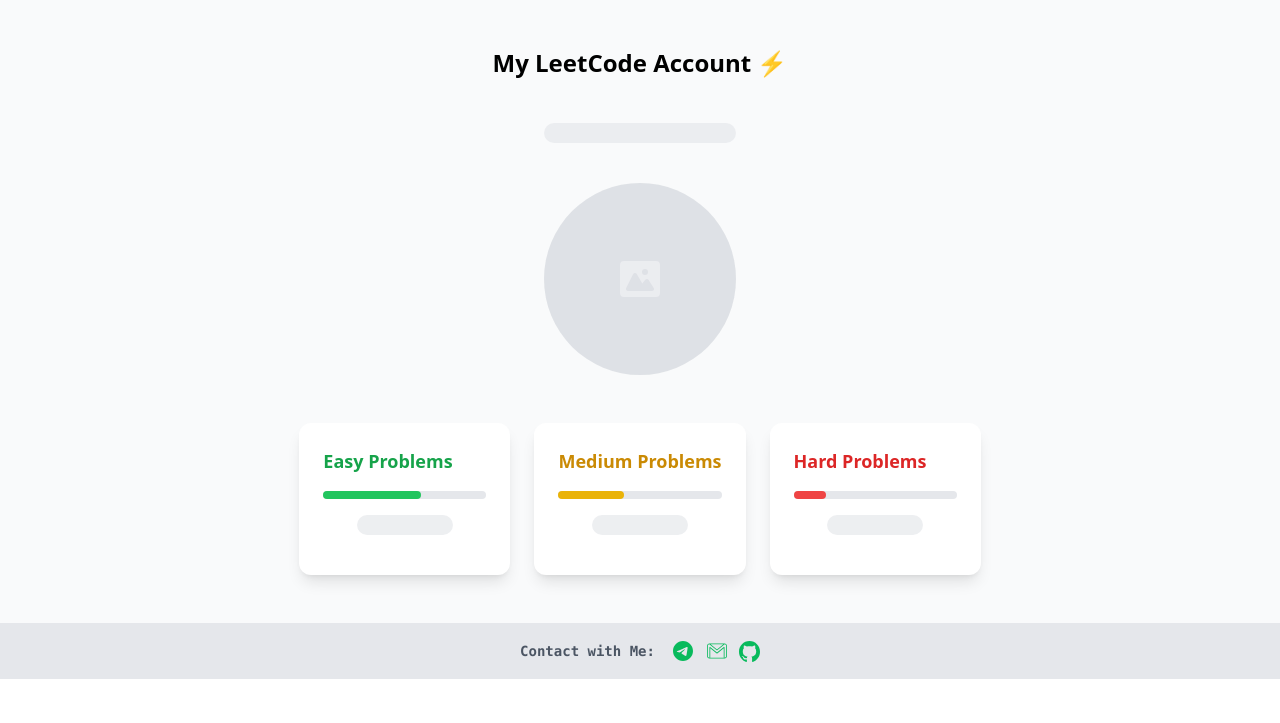
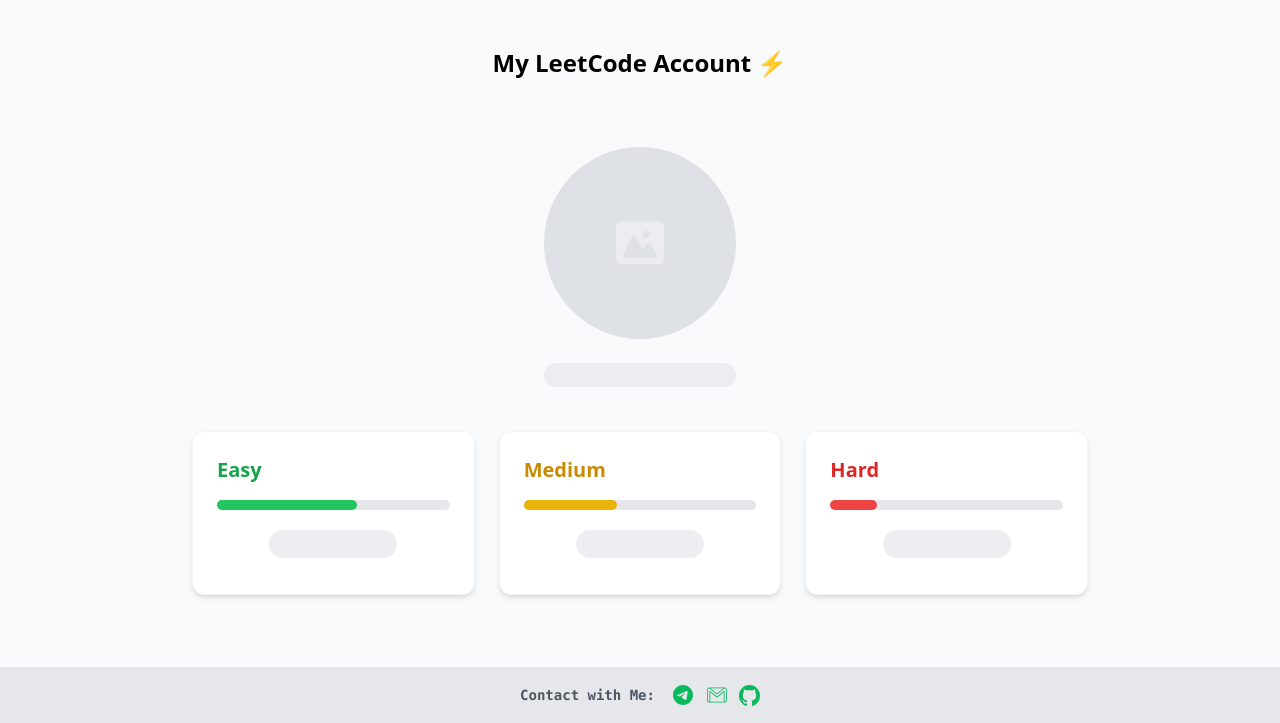
Before and after one commit to django-frog/django-portfolio, a Django app: page /home/media/ in a window 1280 px wide. Shown: the part 593-1316 px from the top of the page. Before the commit the page ends 1272 px from the top, so only its background shows below. Run offline with Django 4.2, Linux system fonts and the light colour scheme.

Commit message:
Make Media Page More Responsive.
Enhance the design of media page, to be responsive with small screens
- Add media page to mobile navbar
- Update leetcode cards design

```diff
--- a/core/templates/portfolio/components/navbar.html
+++ b/core/templates/portfolio/components/navbar.html
@@ -55,6 +55,7 @@
     <nav id="mobile-menu" class="hidden md:hidden bg-gray-100 dark:bg-gray-800">
         <a href="{% url 'core:home_page' %}" class="block px-6 py-2 text-gray-600 dark:text-gray-300 hover:text-green-600 dark:hover:text-green-400">Home</a>
         <a href="{% url 'core:about_page' %}" class="block px-6 py-2 text-gray-600 dark:text-gray-300 hover:text-green-600 dark:hover:text-green-400">About</a>
+        <a href="{% url 'core:media_page' %}" class="block px-6 py-2 text-gray-600 dark:text-gray-300 hover:text-green-600 dark:hover:text-green-400">Media</a>
         <a href="{% url 'projects:projects_page' %}" class="block px-6 py-2 text-gray-600 dark:text-gray-300 hover:text-green-600 dark:hover:text-green-400">Projects</a>
     </nav>
 </header>
--- a/core/templates/portfolio/media_page.html
+++ b/core/templates/portfolio/media_page.html
@@ -33,7 +33,7 @@
         <div>
             <img id="github_img" class="hidden h-48 rounded-full w-48 border border-solid" src="{% static 'core/github_account.jpeg' %}" />
         </div>
-        <div class="flex flex-col md:flex-row justify-between justify-items-center gap-6">
+        <div class="flex flex-row gap-8 md:gap-6 justify-between justify-items-center">
             <div>
                 <p class="font-mono text-center font-semibold uppercase text-gray-600 dark:text-gray-50">{% trans "# Followers" %}</p>
                 <div id="followers_placeholder" class="h-5 bg-gray-200 animate-pulse rounded-full dark:bg-gray-700 w-48 mb-4"></div>
@@ -53,60 +53,71 @@
         </p>
     </div>
 
-    <div class="flex flex-col items-center gap-6">
-        <!-- LeetCode Username -->
-        <div class="text-center">
-            <div id="leetcode_name_placeholder" class="h-5 bg-gray-200 animate-pulse rounded-full dark:bg-gray-700 w-48 mb-4"></div>
-            <h2 id="leetcode_name" class="hidden font-bold text-xl font-mono dark:text-white text-gray-800"></h2>
-        </div>
+    <div class="flex flex-col items-center gap-8 px-4 py-6 w-full">
+        <!-- Profile Section -->
+        <div class="flex flex-col items-center gap-6 w-full">
 
-        <!-- LeetCode Profile Image -->
-        <div id="leetcode_img_placeholder" class="space-y-8 animate-pulse md:space-y-0 md:space-x-8 rtl:space-x-reverse">
-            <div class="flex items-center justify-center w-48 h-48 bg-gray-300 rounded-full dark:bg-gray-700">
-                <svg class="w-10 h-10 text-gray-200 dark:text-gray-600" aria-hidden="true" xmlns="http://www.w3.org/2000/svg" fill="currentColor" viewBox="0 0 20 18">
+            <!-- LeetCode Profile Image - Fixed Version -->
+            <div class="relative">
+                <!-- Loading Placeholder -->
+                <div id="leetcode_img_placeholder" class="flex items-center justify-center w-48 h-48 bg-gray-300 rounded-full dark:bg-gray-700 animate-pulse">
+                    <svg class="w-12 h-12 text-gray-200 dark:text-gray-600" aria-hidden="true" xmlns="http://www.w3.org/2000/svg" fill="currentColor" viewBox="0 0 20 18">
                         <path d="M18 0H2a2 2 0 0 0-2 2v14a2 2 0 0 0 2 2h16a2 2 0 0 0 2-2V2a2 2 0 0 0-2-2Zm-5.5 4a1.5 1.5 0 1 1 0 3 1.5 1.5 0 0 1 0-3Zm4.376 10.481A1 1 0 0 1 16 15H4a1 1 0 0 1-.895-1.447l3.5-7A1 1 0 0 1 7.468 6a.965.965 0 0 1 .9.5l2.775 4.757 1.546-1.887a1 1 0 0 1 1.618.1l2.541 4a1 1 0 0 1 .028 1.011Z"/>
                     </svg>
                 </div>
+                <div>
+                    <!-- Actual Image - Fixed Properties -->
+                    <img id="leetcode_img"
+                         class="hidden w-48 h-48 rounded-full border-4 border-green-500 dark:border-green-600 object-cover shadow-lg"
+                         alt="LeetCode Profile Picture" />
                 </div>
-        <div>
-            <img id="leetcode_img" class="hidden h-48 rounded-full w-48 border-4 border-green-500 shadow-lg" />
             </div>
 
-        <!-- LeetCode Stats Cards -->
-        <div class="grid grid-cols-1 md:grid-cols-3 gap-6 w-full max-w-4xl">
-            <!-- Easy Problems Card -->
-            <div class="bg-white dark:bg-gray-800 p-6 rounded-xl shadow-lg hover:shadow-xl transition-shadow duration-300">
-                <h3 class="text-lg font-semibold text-green-600 dark:text-green-500 mb-4">{% trans "Easy Problems" %}</h3>
-                <div class="h-2 bg-gray-200 dark:bg-gray-700 rounded-full mb-4">
-                    <div id="easy_progress" class="h-full bg-green-500 rounded-full" style="width: 60%;"></div>
+            <!-- Username -->
+            <div class="text-center">
+                <div id="leetcode_name_placeholder" class="h-6 bg-gray-200 animate-pulse rounded-full dark:bg-gray-700 w-48 mb-3 mx-auto"></div>
+                <h2 id="leetcode_name" class="hidden font-bold text-xl md:text-2xl font-mono dark:text-white text-gray-800 tracking-tight"></h2>
             </div>
-                <div id="easy_placeholder" class="h-5 bg-gray-200 animate-pulse rounded-full dark:bg-gray-700 w-24 mb-4 mx-auto"></div>
-                <p id="easy_problems" class="font-mono hidden text-center text-2xl font-bold text-gray-800 dark:text-gray-100"></p>
         </div>
 
-            <!-- Medium Problems Card -->
-            <div class="bg-white dark:bg-gray-800 p-6 rounded-xl shadow-lg hover:shadow-xl transition-shadow duration-300">
-                <h3 class="text-lg font-semibold text-yellow-600 dark:text-yellow-500 mb-4">{% trans "Medium Problems" %}</h3>
-                <div class="h-2 bg-gray-200 dark:bg-gray-700 rounded-full mb-4">
-                    <div id="medium_progress" class="h-full bg-yellow-500 rounded-full" style="width: 40%;"></div>
+        <!-- Stats Cards - Responsive Layout -->
+        <div class="w-full max-w-4xl">
+            <div class="grid grid-cols-1 md:grid-cols-3 gap-5 md:gap-6">
+                <!-- Easy Card -->
+                <div class="bg-white dark:bg-gray-800 p-5 md:p-6 rounded-xl shadow-md hover:shadow-lg transition-shadow duration-300 border border-gray-100 dark:border-gray-700">
+                    <h3 class="text-lg md:text-xl font-semibold text-green-600 dark:text-green-400 mb-3 md:mb-4">Easy</h3>
+                    <div class="h-2 md:h-2.5 bg-gray-200 dark:bg-gray-700 rounded-full mb-4 md:mb-5">
+                        <div id="easy_progress" class="h-full bg-green-500 rounded-full" style="width: 60%"></div>
                     </div>
-                <div id="medium_placeholder" class="h-5 bg-gray-200 animate-pulse rounded-full dark:bg-gray-700 w-24 mb-4 mx-auto"></div>
-                <p id="medium_problems" class="font-mono hidden text-center text-2xl font-bold text-gray-800 dark:text-gray-100"></p>
+                    <div id="easy_placeholder" class="h-7 bg-gray-200 animate-pulse rounded-full dark:bg-gray-700 w-32 mb-3 mx-auto"></div>
+                    <p id="easy_problems" class="font-mono hidden text-center text-2xl md:text-3xl font-bold text-gray-800 dark:text-gray-100"></p>
                 </div>
 
-            <!-- Hard Problems Card -->
-            <div class="bg-white dark:bg-gray-800 p-6 rounded-xl shadow-lg hover:shadow-xl transition-shadow duration-300">
-                <h3 class="text-lg font-semibold text-red-600 dark:text-red-500 mb-4">{% trans "Hard Problems" %}</h3>
-                <div class="h-2 bg-gray-200 dark:bg-gray-700 rounded-full mb-4">
-                    <div id="hard_progress" class="h-full bg-red-500 rounded-full" style="width: 20%;"></div>
+                <!-- Medium Card -->
+                <div class="bg-white dark:bg-gray-800 p-5 md:p-6 rounded-xl shadow-md hover:shadow-lg transition-shadow duration-300 border border-gray-100 dark:border-gray-700">
+                    <h3 class="text-lg md:text-xl font-semibold text-yellow-600 dark:text-yellow-400 mb-3 md:mb-4">Medium</h3>
+                    <div class="h-2 md:h-2.5 bg-gray-200 dark:bg-gray-700 rounded-full mb-4 md:mb-5">
+                        <div id="medium_progress" class="h-full bg-yellow-500 rounded-full" style="width: 40%"></div>
                     </div>
-                <div id="hard_placeholder" class="h-5 bg-gray-200 animate-pulse rounded-full dark:bg-gray-700 w-24 mb-4 mx-auto"></div>
-                <p id="hard_problems" class="font-mono hidden text-center text-2xl font-bold text-gray-800 dark:text-gray-100"></p>
+                    <div id="medium_placeholder" class="h-7 bg-gray-200 animate-pulse rounded-full dark:bg-gray-700 w-32 mb-3 mx-auto"></div>
+                    <p id="medium_problems" class="font-mono hidden text-center text-2xl md:text-3xl font-bold text-gray-800 dark:text-gray-100"></p>
+                </div>
+
+                <!-- Hard Card -->
+                <div class="bg-white dark:bg-gray-800 p-5 md:p-6 rounded-xl shadow-md hover:shadow-lg transition-shadow duration-300 border border-gray-100 dark:border-gray-700">
+                    <h3 class="text-lg md:text-xl font-semibold text-red-600 dark:text-red-400 mb-3 md:mb-4">Hard</h3>
+                    <div class="h-2 md:h-2.5 bg-gray-200 dark:bg-gray-700 rounded-full mb-4 md:mb-5">
+                        <div id="hard_progress" class="h-full bg-red-500 rounded-full" style="width: 20%"></div>
+                    </div>
+                    <div id="hard_placeholder" class="h-7 bg-gray-200 animate-pulse rounded-full dark:bg-gray-700 w-32 mb-3 mx-auto"></div>
+                    <p id="hard_problems" class="font-mono hidden text-center text-2xl md:text-3xl font-bold text-gray-800 dark:text-gray-100"></p>
+                </div>
             </div>
         </div>
     </div>
 
 </div>
+
 {% endblock content %}
 
 {% block script %}
--- a/static/css/style.css
+++ b/static/css/style.css
@@ -745,6 +762,10 @@
   height: 2.5rem;
 }
 
+.h-12 {
+  height: 3rem;
+}
+
 .h-2 {
   height: 0.5rem;
 }
@@ -763,6 +784,10 @@
 
 .h-6 {
   height: 1.5rem;
+}
+
+.h-7 {
+  height: 1.75rem;
 }
 
 .h-fit {
@@ -786,8 +811,12 @@
   width: 2.5rem;
 }
 
-.w-24 {
-  width: 6rem;
+.w-12 {
+  width: 3rem;
+}
+
+.w-32 {
+  width: 8rem;
 }
 
 .w-4 {
@@ -915,6 +944,10 @@
 
 .gap-4 {
   gap: 1rem;
+}
+
+.gap-5 {
+  gap: 1.25rem;
 }
 
 .gap-6 {
@@ -1005,6 +1038,11 @@
   border-style: solid;
 }
 
+.border-gray-100 {
+  --tw-border-opacity: 1;
+  border-color: rgb(243 244 246 / var(--tw-border-opacity, 1));
+}
+
 .border-gray-900 {
   --tw-border-opacity: 1;
   border-color: rgb(17 24 39 / var(--tw-border-opacity, 1));
@@ -1156,8 +1208,50 @@
   padding-bottom: 1rem;
 }
 
+.py-5 {
+  padding-top: 1.25rem;
+  padding-bottom: 1.25rem;
+}
+
+.py-6 {
+  padding-top: 1.5rem;
+  padding-bottom: 1.5rem;
+}
+
+.pb-1 {
+  padding-bottom: 0.25rem;
+}
+
+.pb-2 {
+  padding-bottom: 0.5rem;
+}
+
 .pb-3 {
   padding-bottom: 0.75rem;
+}
+
+.pb-4 {
+  padding-bottom: 1rem;
+}
+
+.pt-1 {
+  padding-top: 0.25rem;
+}
+
+.pt-2 {
+  padding-top: 0.5rem;
+}
+
+.pt-3 {
+  padding-top: 0.75rem;
+}
+
+.pt-4 {
+  padding-top: 1rem;
+}
+
+.pt-5 {
+  padding-top: 1.25rem;
 }
 
 .text-center {
@@ -1661,6 +1769,14 @@
     margin-right: 1.5rem;
   }
 
+  .md\:mb-4 {
+    margin-bottom: 1rem;
+  }
+
+  .md\:mb-5 {
+    margin-bottom: 1.25rem;
+  }
+
   .md\:block {
     display: block;
   }
@@ -1671,6 +1787,10 @@
 
   .md\:hidden {
     display: none;
+  }
+
+  .md\:h-2\.5 {
+    height: 0.625rem;
   }
 
   .md\:h-64 {
@@ -1737,6 +1857,10 @@
     padding: 3rem;
   }
 
+  .md\:p-6 {
+    padding: 1.5rem;
+  }
+
   .md\:px-32 {
     padding-left: 8rem;
     padding-right: 8rem;
```
Also changed, not shown: other parts of static/css/style.css (+57 -12 lines), static/css/style.min.css. Lines whose indentation alone changed are shown as unchanged.
